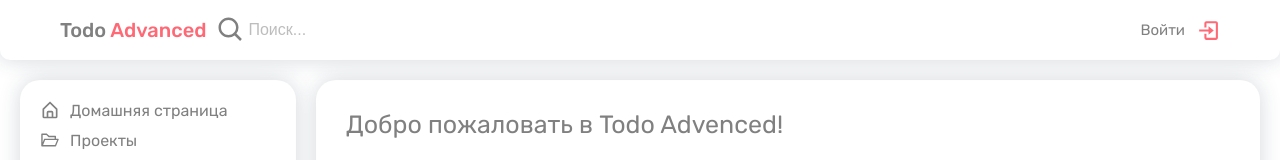
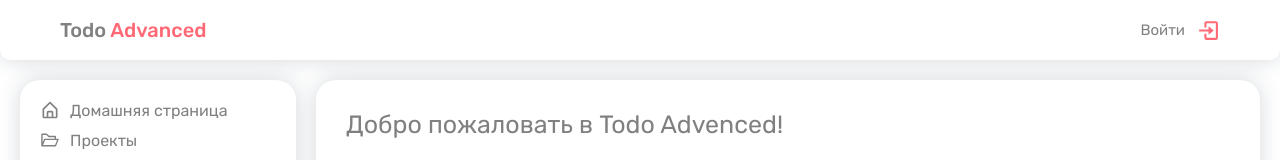
Before and after one commit to teremato/todo-advenced, a React (Create React App) app: page / in a window 1280 px wide. Shown: the top 160 px of the page. Built offline with nearby package versions, Linux system fonts and the light colour scheme; no server answers.

Commit message:
some a little updates

```diff
--- a/src/components/layout/header/header.module.scss
+++ b/src/components/layout/header/header.module.scss
@@ -40,7 +40,8 @@
             }
         }
         & .header_search {
-            display: flex;
+            display: none;
+            // display: flex;
             align-items: center;
 
             @media (max-width: 450px) {
```
